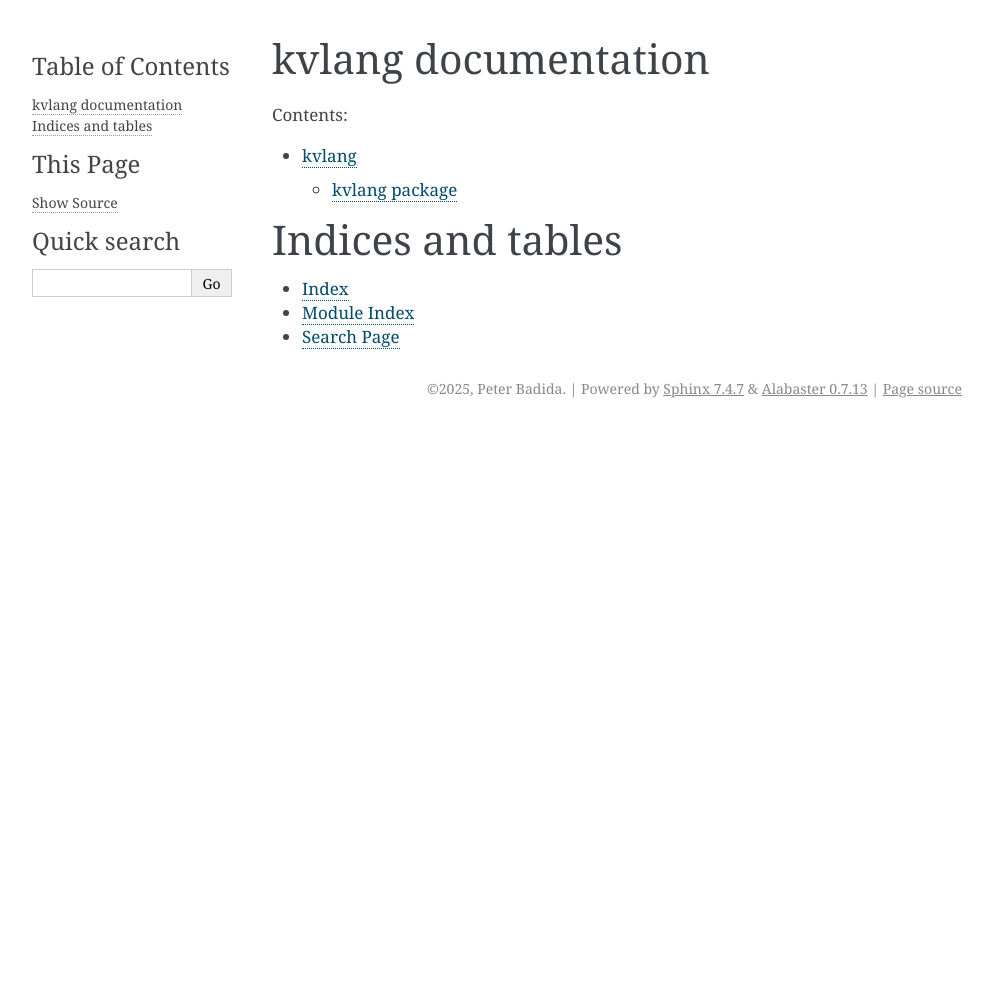
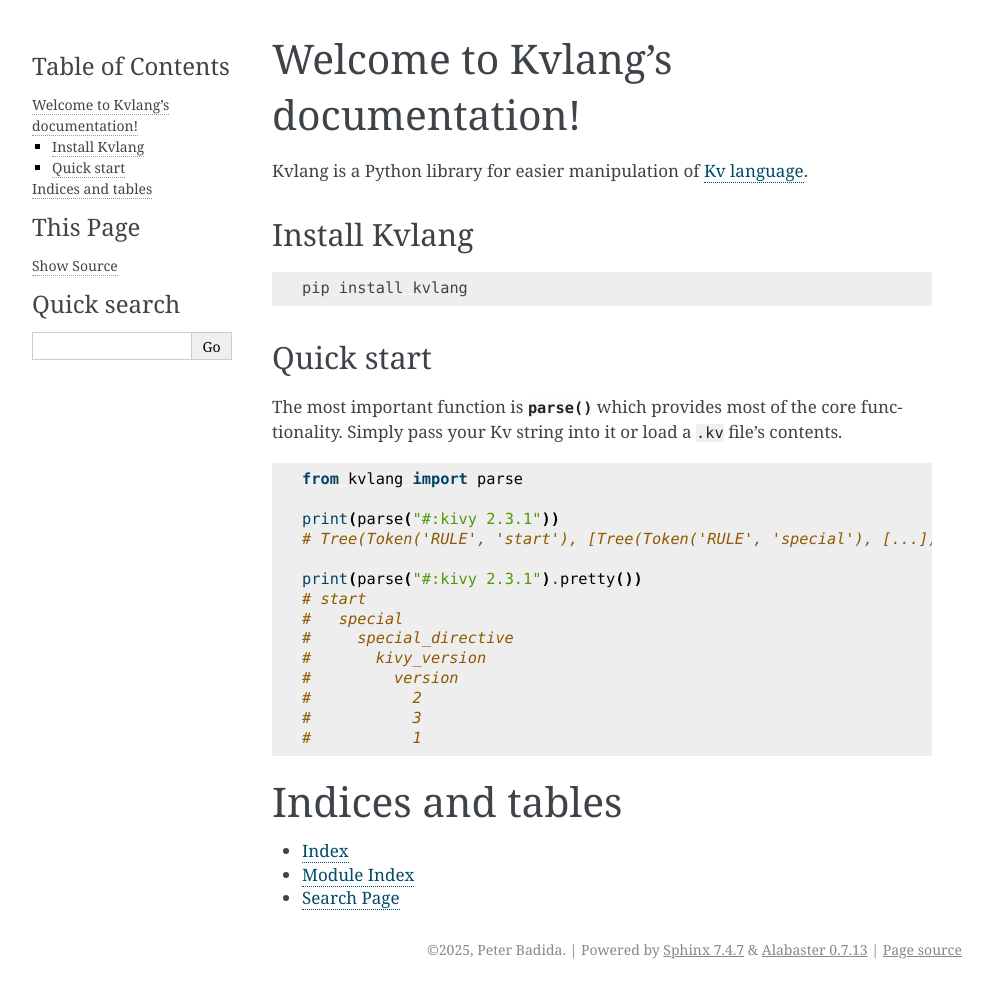
Before and after one commit to KeyWeeUsr/kvlang, a Sphinx documentation site: the page built from docs/index.rst, in a window 1280 px wide. Shown: the whole page, without its empty margins (148-1140 px from the left). Built offline with Sphinx 7.4.7, drawn with Linux system fonts in a browser that asks for light colours; before the commit the page ends 900 px from its top, so only the background shows below that.

Commit message:
[ADD] Quick start section to docs

```diff
--- a/docs/index.rst
+++ b/docs/index.rst
@@ -3,14 +3,48 @@
    You can adapt this file completely to your liking, but it should at least
    contain the root `toctree` directive.
 
-kvlang documentation
-====================
+Welcome to Kvlang's documentation!
+==================================
 
 .. toctree::
    :maxdepth: 2
-   :caption: Contents:
+   :hidden:
 
    modules
+
+Kvlang is a Python library for easier manipulation of `Kv language
+<https://en.wikipedia.org/wiki/Kivy_(framework)#Kv_language>`_.
+
+Install Kvlang
+--------------
+
+.. code:: sh
+
+   pip install kvlang
+
+Quick start
+-----------
+
+The most important function is :func:`parse() <kvlang.parse>` which provides
+most of the core functionality. Simply pass your Kv string into it or load a
+``.kv`` file's contents.
+
+.. code:: python
+
+   from kvlang import parse
+
+   print(parse("#:kivy 2.3.1"))
+   # Tree(Token('RULE', 'start'), [Tree(Token('RULE', 'special'), [...])])
+
+   print(parse("#:kivy 2.3.1").pretty())
+   # start
+   #   special
+   #     special_directive
+   #       kivy_version
+   #         version
+   #           2
+   #           3
+   #           1
 
 Indices and tables
 ==================
```
